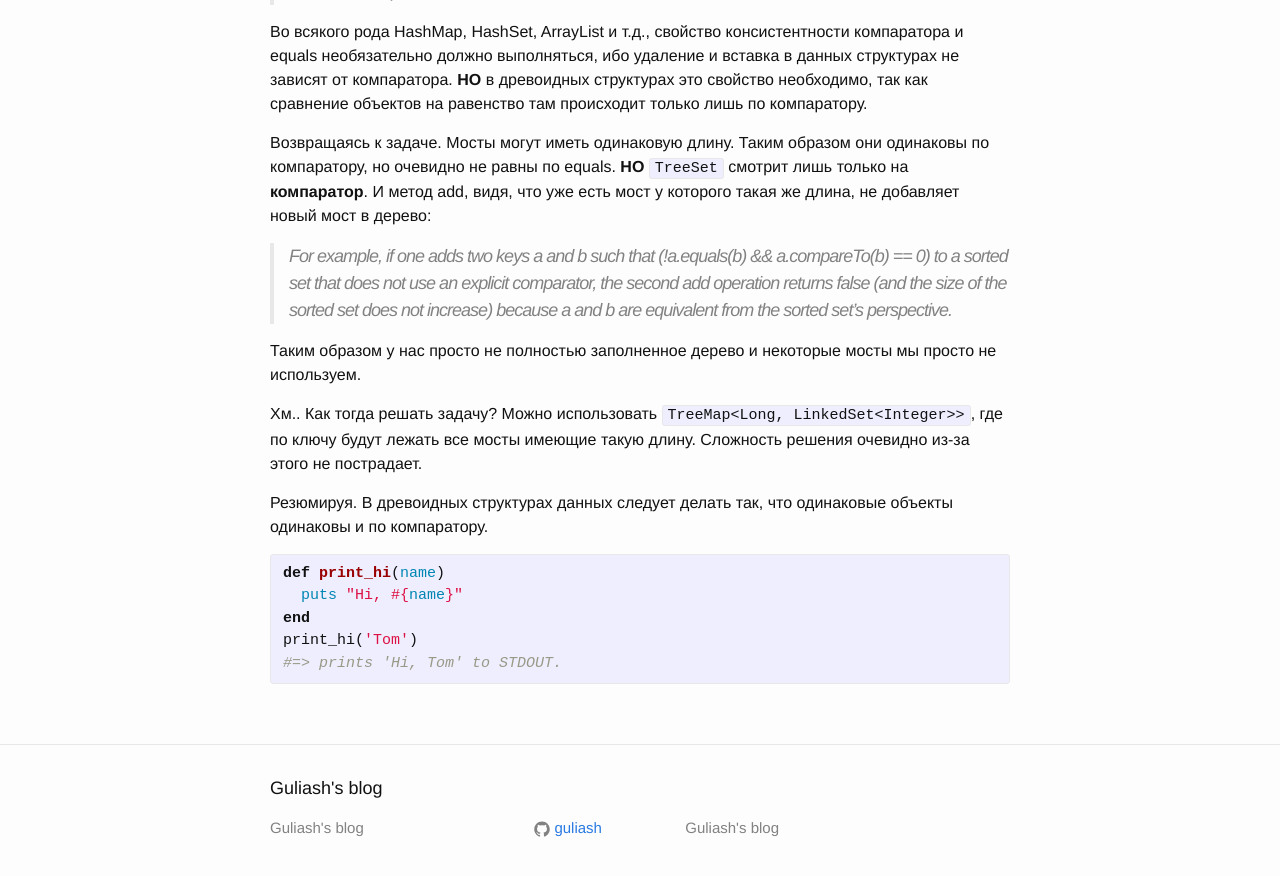
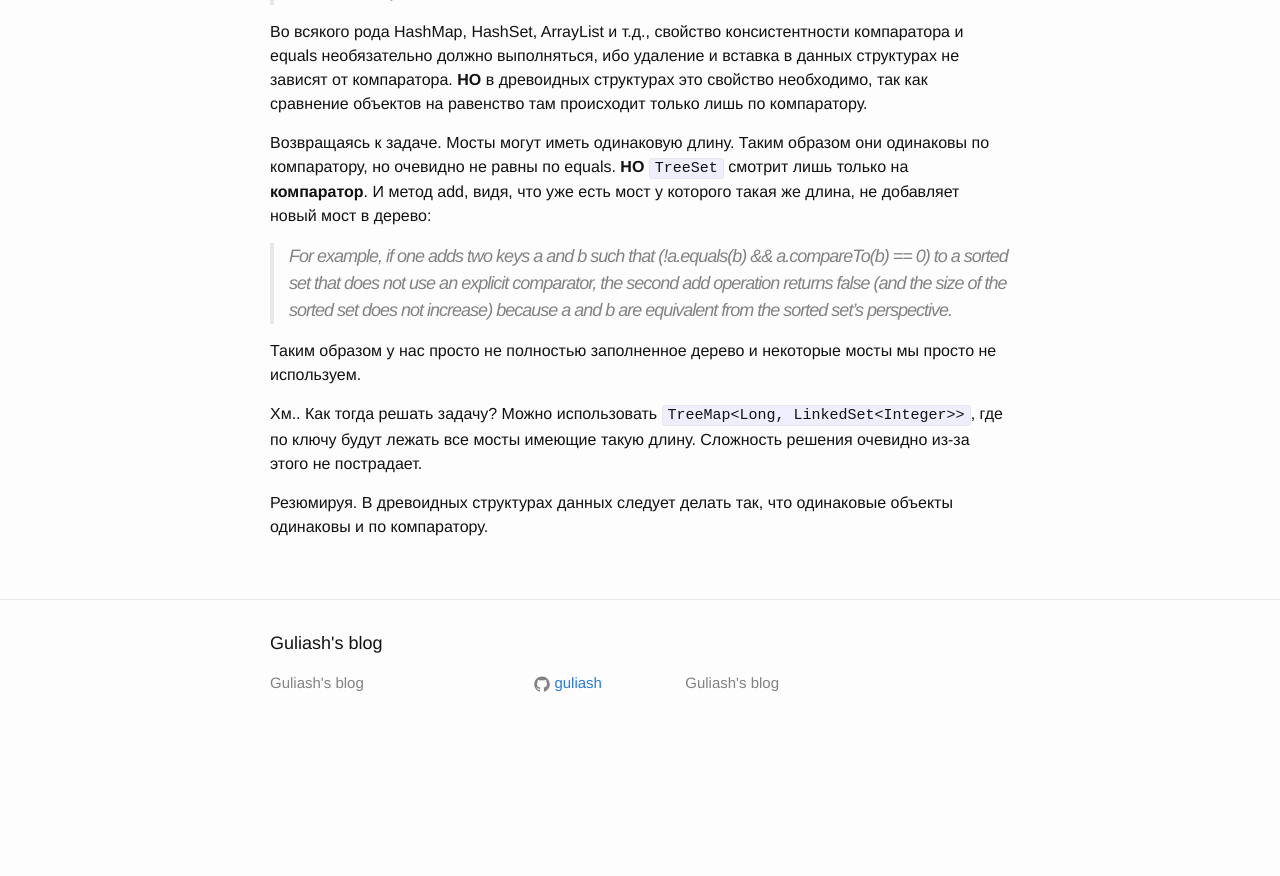
Before and after one commit to guliash/guliash.github.io, a Jekyll site: the page built from _posts/2015-06-27-java-treeset.markdown, in a window 1280 px wide and 900 px high, scrolled down 1697 px. Shown: the top 876 px of the window. Built offline with Jekyll 4.4.1, drawn with Linux system fonts in a browser that asks for light colours; after the commit the page ends 2451 px from its top, so only the background shows below that.

Commit message:
remove extra code paste

```diff
--- a/_posts/2015-06-27-java-treeset.markdown
+++ b/_posts/2015-06-27-java-treeset.markdown
@@ -72,11 +72,3 @@ for(int i = 0; i < m; i++) {
 Хм.. Как тогда решать задачу? Можно использовать `TreeMap<Long, LinkedSet<Integer>>`, где по ключу будут лежать все мосты имеющие такую длину. Сложность решения очевидно из-за этого не пострадает.
 
 Резюмируя. В древоидных структурах данных следует делать так, что одинаковые объекты одинаковы и по компаратору.
-
-{% highlight ruby %}
-def print_hi(name)
-  puts "Hi, #{name}"
-end
-print_hi('Tom')
-#=> prints 'Hi, Tom' to STDOUT.
-{% endhighlight %}
```
